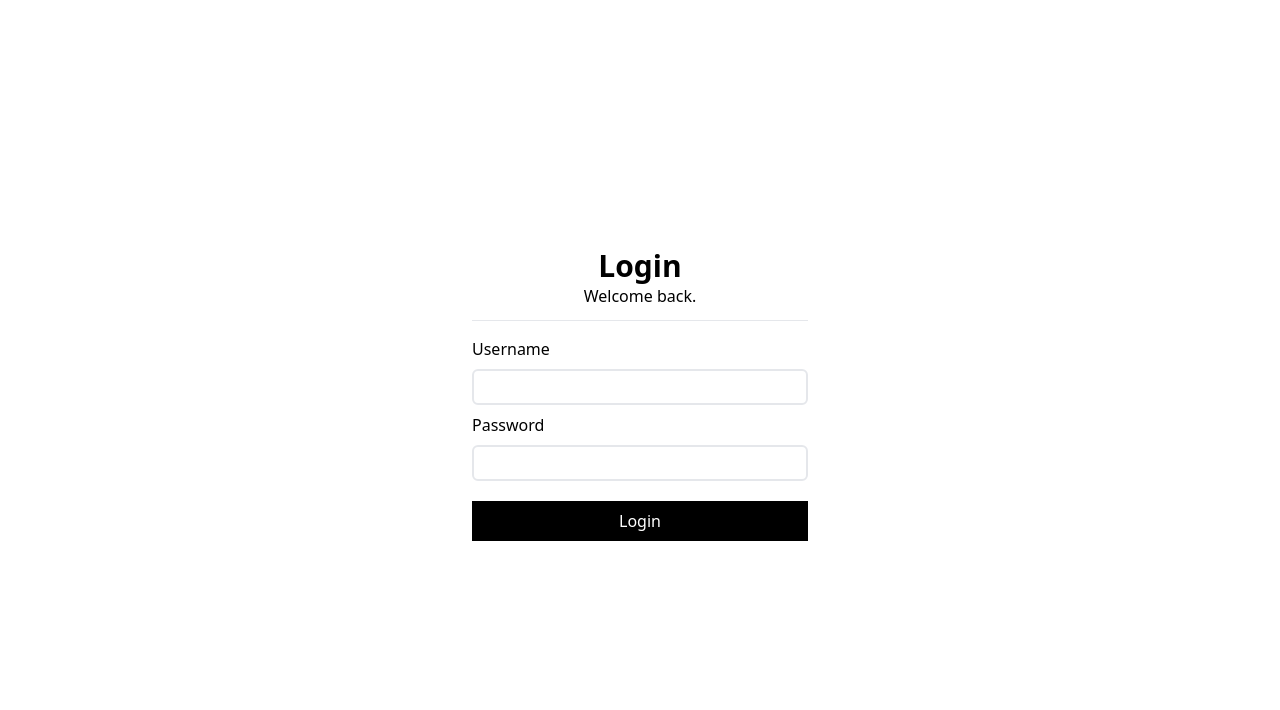
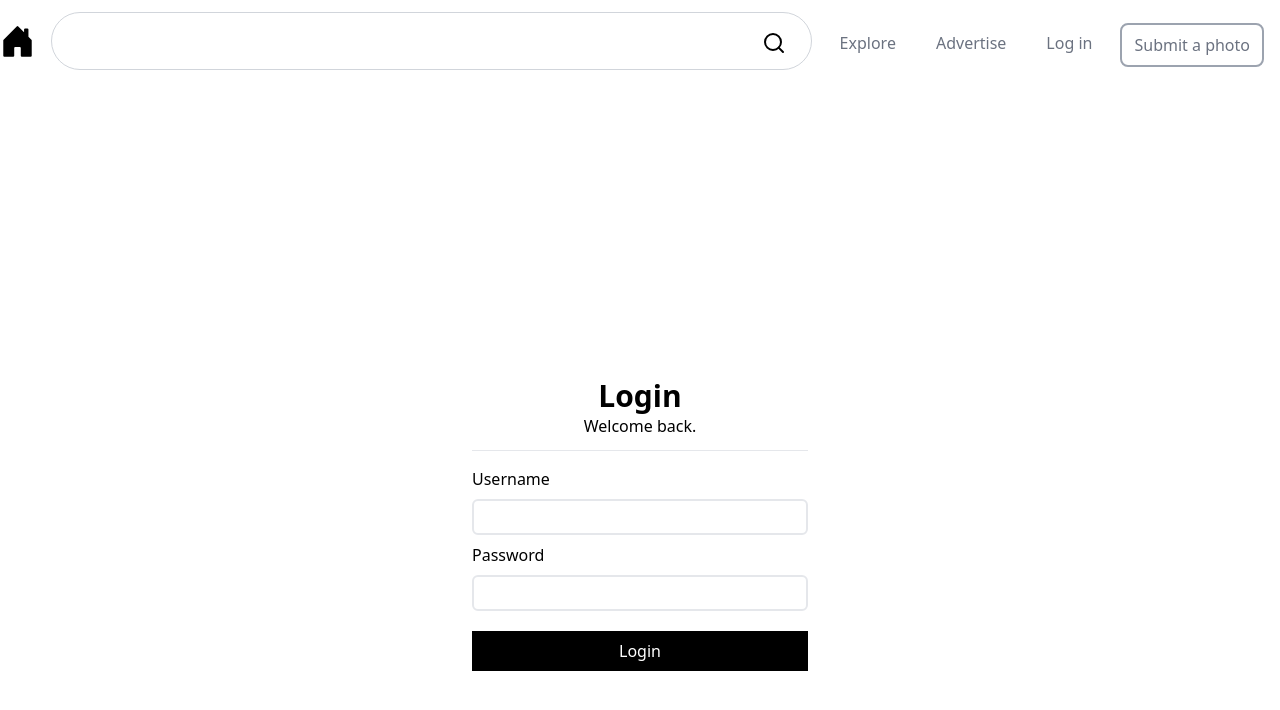
Before and after one commit to GandhiAndrianarivony/unsplash_front_end, a React (Vite) app: page /login in a window 1280 px wide. Shown: the top 710 px of the page. Built offline with nearby package versions, Linux system fonts and the light colour scheme; no server answers.

Commit message:
Add Header to login page

```diff
--- a/src/components/Login/Login.tsx
+++ b/src/components/Login/Login.tsx
@@ -4,6 +4,7 @@ import { useMutation } from "@apollo/client";
 import LoginInput from "./LoginInput";
 import { LoginDataType } from "./type";
 import { LOGIN_MUTATION } from "./gql/mutations";
+import Header from "../Header/Header";
 
 function Login() {
     const initLoginData: LoginDataType = { username: "", password: "" };
@@ -33,6 +34,8 @@ function Login() {
     };
 
     return (
+        <div>
+            <Header/>
             <div className="flex justify-center items-center h-screen">
                 <div className="w-96 p-6">
                     <div className="text-center">
@@ -63,6 +66,7 @@ function Login() {
                     </div>
                 </div>
             </div>
+        </div>
     );
 }
 
```
Lines whose indentation alone changed are shown as unchanged.
